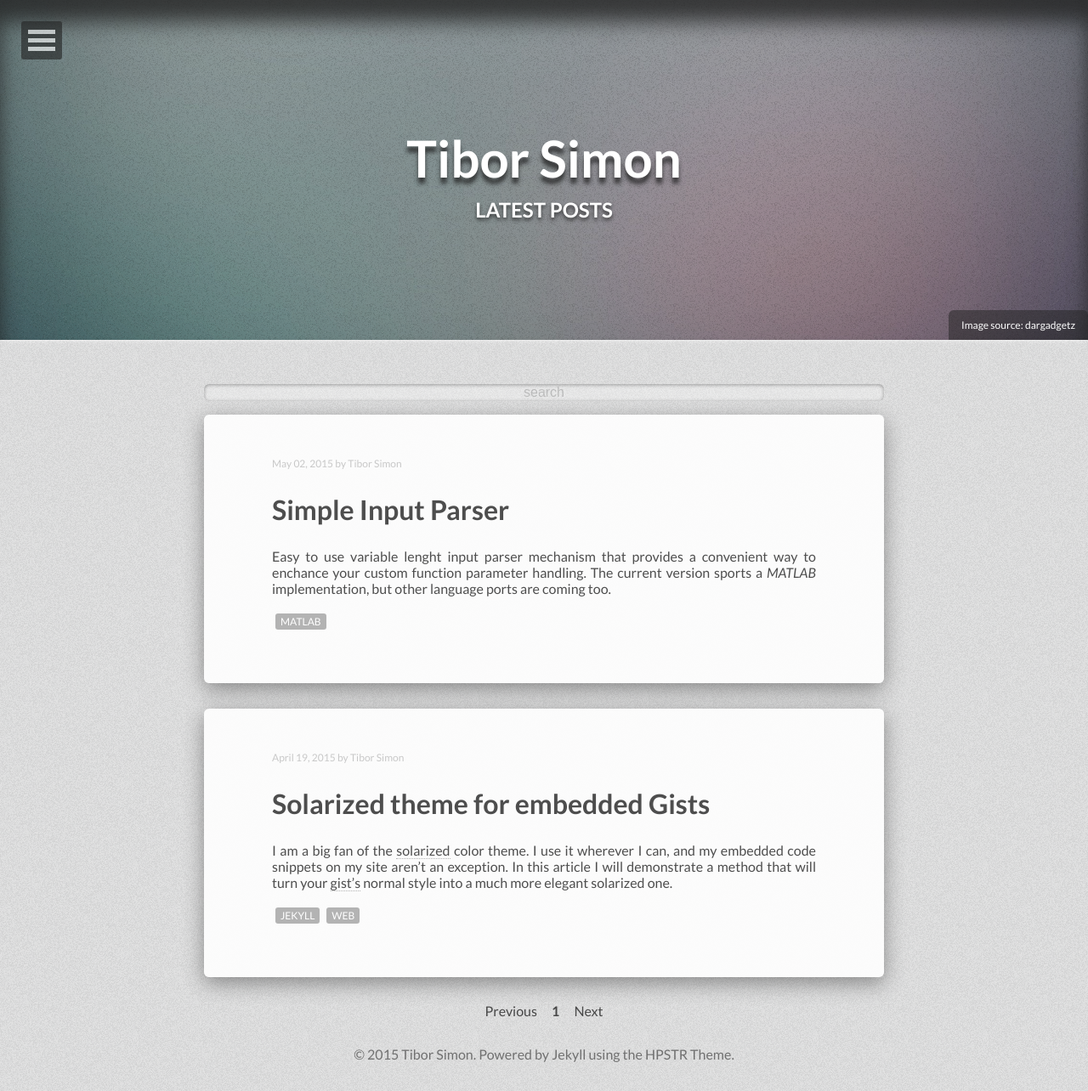
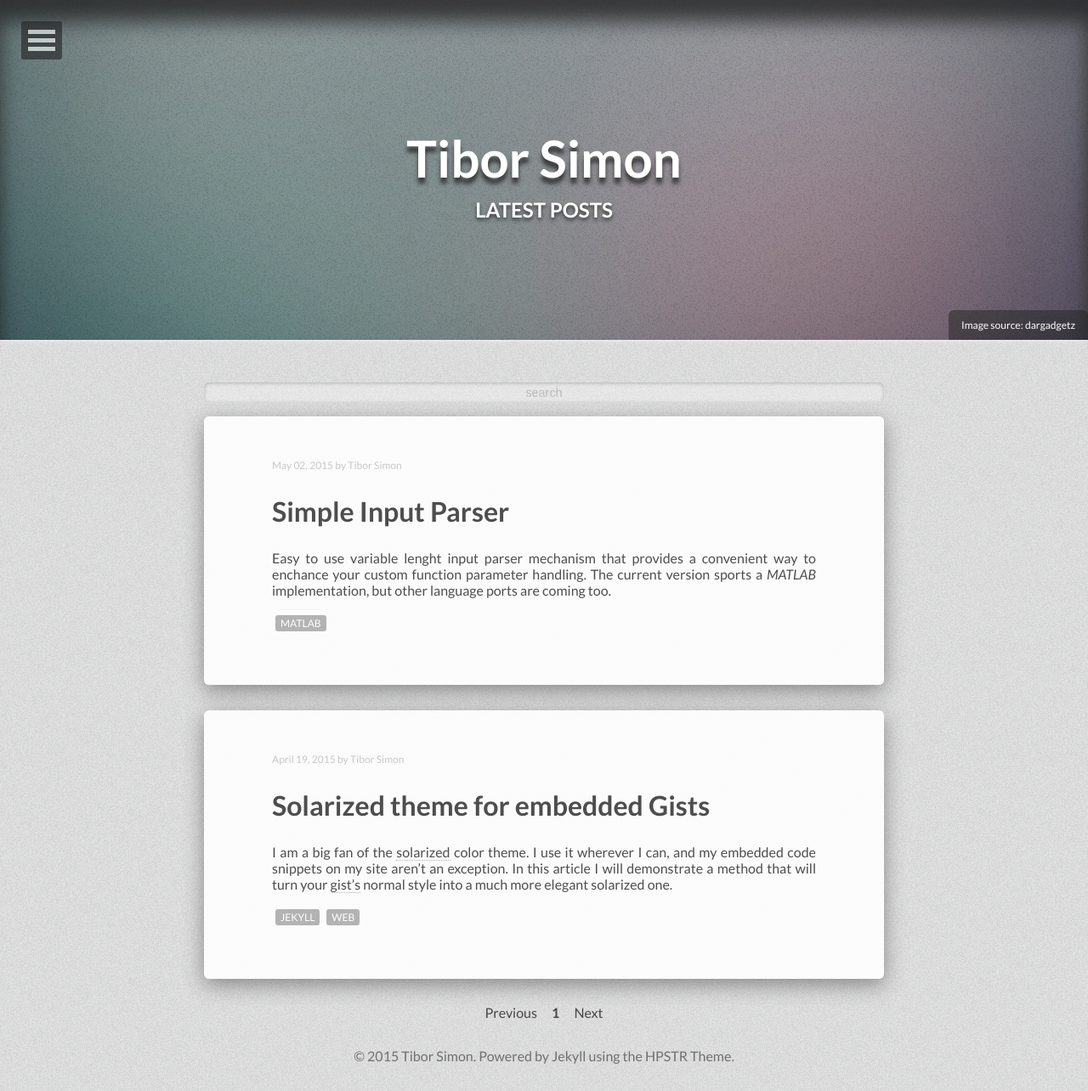
Before and after one commit to tiborsimon/tiborsimon.github.io, a Jekyll site: the page built from index.html, in a window 1280 px wide. Shown: the whole page at 85% size. Built offline with Jekyll 4.4.1, drawn with Linux system fonts in a browser that asks for light colours; nearby versions of some CDN libraries; the list of posts is cut into pages by our own code.

Commit message:
Update _page.scss

```diff
--- a/_sass/_page.scss
+++ b/_sass/_page.scss
@@ -491,5 +491,17 @@
   text-align: center;
   @include rounded(6px);
   border: none;
-  box-shadow: 0 1px 4px inset;
+  box-shadow: 0 1px 4px #555 inset;
+  color: #888;
+  padding: 4px;
+  font-size: 90%;
 }
+
+input#search-input:focus {
+  opacity: 0.8;
+  outline: 0;
+}
+
+ul#results-container {
+  @include transition(all .2s ease);
+}
```
